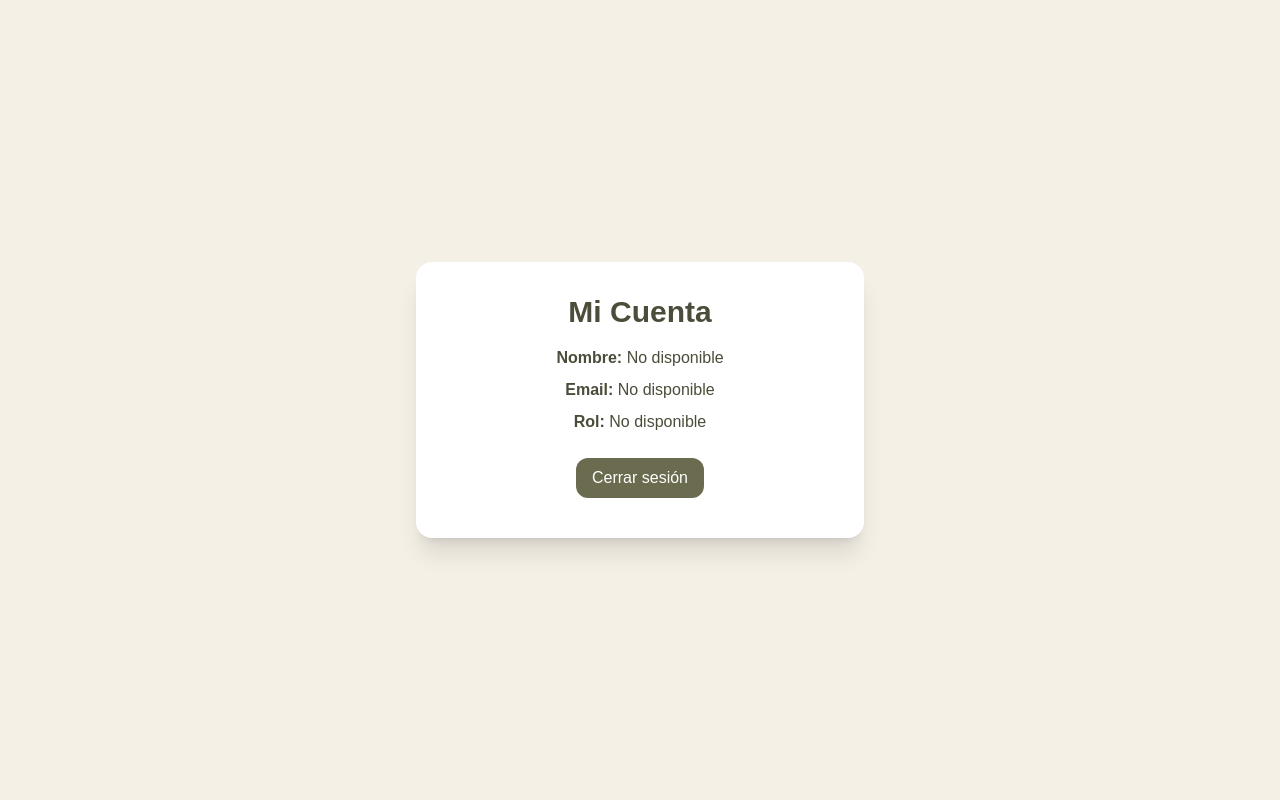
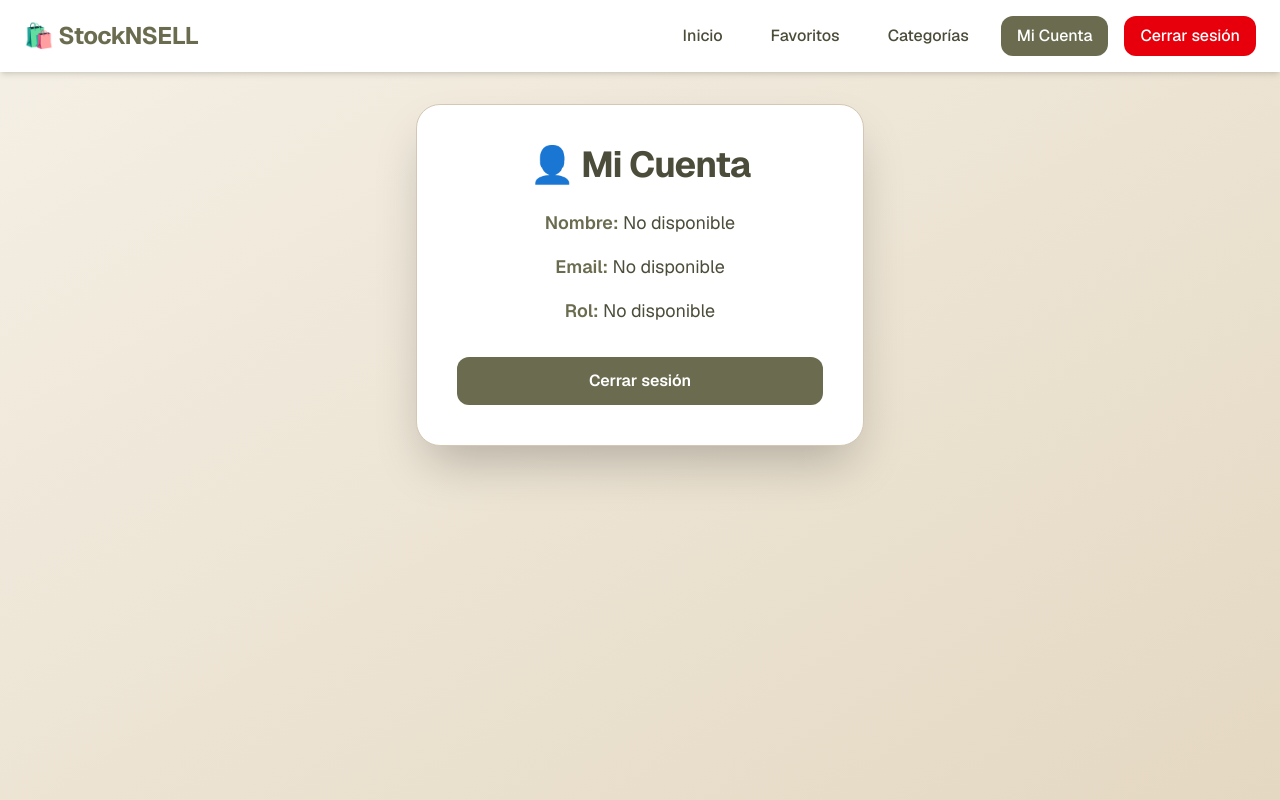
Before and after one commit to Estebanpacheco18/Laboratorio06-Web, a Next.js app in the folder frontend/: page /account in a window 1280 px wide. Built offline with nearby package versions, Linux system fonts and the light colour scheme.

Commit message:
Cambio mejorado

```diff
--- a/frontend/src/app/account/page.tsx
+++ b/frontend/src/app/account/page.tsx
@@ -27,28 +27,97 @@ export default function AccountPage() {
     router.push('/admin');
   };
 
+  const handleNavigate = (path: string) => {
+    router.push(path);
+  };
+
   return (
-    <main className="min-h-screen flex flex-col items-center justify-center bg-[#F5F0E6] text-[#4C4C3A]">
-      <div className="bg-white shadow-xl rounded-2xl p-8 w-full max-w-md flex flex-col items-center">
-        <h1 className="text-3xl font-bold mb-4">Mi Cuenta</h1>
-        <p className="mb-2"><b>Nombre:</b> {nombre || "No disponible"}</p>
-        <p className="mb-2"><b>Email:</b> {email || "No disponible"}</p>
-        <p className="mb-6"><b>Rol:</b> {rol || "No disponible"}</p>
+    <main className="min-h-screen bg-gradient-to-br from-[#F5F0E6] to-[#e4d8c2] text-[#4C4C3A] font-sans">
+      {/* NAVBAR */}
+      <nav className="flex flex-col md:flex-row justify-between items-center px-6 py-4 bg-white shadow-md gap-4 md:gap-0 sticky top-0 z-10">
+        <div className="flex items-center gap-4">
+          <h1
+            className="text-2xl font-bold tracking-tight cursor-pointer hover:text-[#6B6C4F] transition"
+            onClick={() => handleNavigate('/')}
+          >
+            🛍️ <span className="text-[#6B6C4F]">StockNSELL</span>
+          </h1>
+        </div>
+        <div className="flex gap-4 flex-wrap justify-center md:justify-start">
+          <button
+            onClick={() => handleNavigate('/')}
+            className="px-4 py-2 rounded-xl hover:bg-[#e0dbc7] transition font-medium"
+          >
+            Inicio
+          </button>
+          <button
+            onClick={() => handleNavigate('/favoritos')}
+            className="px-4 py-2 rounded-xl hover:bg-[#e0dbc7] transition font-medium"
+          >
+            Favoritos
+          </button>
+          <button
+            onClick={() => handleNavigate('/categorias')}
+            className="px-4 py-2 rounded-xl hover:bg-[#e0dbc7] transition font-medium"
+          >
+            Categorías
+          </button>
+          <button
+            onClick={() => handleNavigate('/account')}
+            className="px-4 py-2 rounded-xl bg-[#6B6C4F] text-white hover:bg-[#4C4C3A] transition font-medium"
+          >
+            Mi Cuenta
+          </button>
+          {rol === 'admin' && (
+            <button
+              onClick={handleGoAdmin}
+              className="px-4 py-2 rounded-xl bg-yellow-600 text-white hover:bg-yellow-800 transition font-medium"
+            >
+              Panel Admin
+            </button>
+          )}
           <button
             onClick={handleLogout}
-          className="bg-[#6B6C4F] text-white px-4 py-2 rounded-xl hover:bg-[#4C4C3A] transition mb-2"
+            className="px-4 py-2 rounded-xl bg-red-600 text-white hover:bg-red-800 transition font-medium"
+          >
+            Cerrar sesión
+          </button>
+        </div>
+      </nav>
+
+      {/* CONTENIDO */}
+      <section className="flex flex-col items-center justify-center p-8">
+        <div className="bg-white shadow-2xl rounded-3xl p-10 w-full max-w-md flex flex-col items-center border border-[#d4c8b4]">
+          <h1 className="text-4xl font-bold mb-6 text-[#4C4C3A] tracking-tight">👤 Mi Cuenta</h1>
+          <div className="w-full space-y-4 text-center">
+            <p className="text-lg">
+              <span className="font-semibold text-[#6B6C4F]">Nombre:</span> {nombre || "No disponible"}
+            </p>
+            <p className="text-lg">
+              <span className="font-semibold text-[#6B6C4F]">Email:</span> {email || "No disponible"}
+            </p>
+            <p className="text-lg">
+              <span className="font-semibold text-[#6B6C4F]">Rol:</span> {rol || "No disponible"}
+            </p>
+          </div>
+          <div className="mt-8 w-full flex flex-col gap-4">
+            <button
+              onClick={handleLogout}
+              className="bg-[#6B6C4F] text-white px-6 py-3 rounded-xl hover:bg-[#4C4C3A] transition font-semibold w-full"
             >
               Cerrar sesión
             </button>
             {rol === 'admin' && (
               <button
                 onClick={handleGoAdmin}
-            className="bg-yellow-600 text-white px-4 py-2 rounded-xl hover:bg-yellow-800 transition"
+                className="bg-yellow-600 text-white px-6 py-3 rounded-xl hover:bg-yellow-800 transition font-semibold w-full"
               >
                 Ir al panel de administración
               </button>
             )}
           </div>
+        </div>
+      </section>
     </main>
   );
 }
--- a/frontend/src/app/page.tsx
+++ b/frontend/src/app/page.tsx
@@ -12,22 +12,18 @@ export default function StoreHomePage() {
   const [categories] = useState(['Electrónica', 'Ropa', 'Hogar', 'Deportes']);
   const [nombre, setNombre] = useState<string | null>(null);
 
-  // Leer nombre de localStorage o de la URL (para Google OAuth)
   useEffect(() => {
-    // Si viene de Google OAuth, el nombre puede estar en la URL
     const params = new URLSearchParams(window.location.search);
     const nombreUrl = params.get('nombre');
     if (nombreUrl) {
       setNombre(nombreUrl);
       localStorage.setItem('nombre', nombreUrl);
-      // Limpia la URL para que no quede el parámetro
       window.history.replaceState({}, document.title, window.location.pathname);
     } else {
       setNombre(localStorage.getItem('nombre'));
     }
   }, []);
 
-  // Cargar productos
   useEffect(() => {
     axios.get('http://localhost:3001/api/products')
       .then(res => {
@@ -40,34 +36,33 @@ export default function StoreHomePage() {
       });
   }, []);
 
-  // Búsqueda en tiempo real
   useEffect(() => {
     setFilteredProducts(
       products.filter(product =>
         product.nombre.toLowerCase().includes(search.toLowerCase())
       )
     );
-  }, [search, products])
+  }, [search, products]);
 
   const handleLogout = () => {
     localStorage.removeItem('token');
     localStorage.removeItem('nombre');
     setNombre(null);
-    window.location.href = '/'; // Redirigir a la página de inicio
+    window.location.href = '/';
   };
 
   return (
-    <main className="min-h-screen bg-[#F5F0E6] text-[#4C4C3A] font-sans">
+    <main className="min-h-screen bg-gradient-to-br from-[#F9F6F1] to-[#EAE6DF] text-[#333] font-sans">
       {/* NAVBAR */}
-      <nav className="flex flex-col md:flex-row justify-between items-center px-6 py-4 bg-white shadow-md gap-4 md:gap-0 relative">
+      <nav className="sticky top-0 z-50 bg-white/80 backdrop-blur shadow-md px-6 py-4 flex flex-col md:flex-row justify-between items-center gap-4">
         <div className="flex items-center gap-4">
-          <h1 className="text-2xl font-bold tracking-tight">🛍️ StockNSELL</h1>
-          <span className="ml-4 text-lg">
+          <h1 className="text-2xl font-bold text-[#2E2F1B]">🛍️ StockNSELL</h1>
+          <span className="text-lg text-[#555]">
             {nombre ? `Hola, ${nombre}!` : "Hola invitado!"}
           </span>
         </div>
-        {/* BARRA DE BÚSQUEDA */}
-        <div className="flex items-center bg-[#F0EBE0] px-3 py-1 rounded-xl w-full md:w-1/3">
+
+        <div className="flex items-center bg-[#EFEDE8] px-3 py-1 rounded-full w-full md:w-1/3">
           <Search className="text-[#6B6C4F] mr-2" size={20} />
           <input
             type="text"
@@ -76,28 +71,25 @@ export default function StoreHomePage() {
             onChange={(e) => setSearch(e.target.value)}
             className="w-full bg-transparent outline-none text-sm"
           />
-          <button className="text-sm text-[#6B6C4F] font-semibold ml-2 hover:underline">
-            Buscar
-          </button>
         </div>
-        {/* LINKS */}
-        <ul className="hidden md:flex gap-6 font-medium relative">
-          <li><a href="#" className="hover:text-[#6B6C4F]">Inicio</a></li>
-          <li><a href="#" className="hover:text-[#6B6C4F]">Favoritos</a></li>
-          {/* CATEGORÍAS CON DROPDOWN */}
+
+        <div className="flex items-center gap-4">
+          <ul className="hidden md:flex gap-6 font-medium">
+            <li><a href="#" className="hover:text-[#6B6C4F] transition">Inicio</a></li>
+            <li><a href="#" className="hover:text-[#6B6C4F] transition">Favoritos</a></li>
             <li className="relative">
               <button
                 onClick={() => setShowCategories(!showCategories)}
-              className="hover:text-[#6B6C4F] flex items-center gap-1"
+                className="hover:text-[#6B6C4F] flex items-center gap-1 transition"
               >
                 Categorías <ChevronDown size={16} />
               </button>
               {showCategories && (
-              <ul className="absolute top-8 left-0 bg-white border rounded shadow-md w-40 z-50">
+                <ul className="absolute top-full mt-2 bg-white border rounded-lg shadow-md w-40 z-50 ring-1 ring-gray-200 overflow-hidden">
                   {categories.map((cat, i) => (
                     <li
                       key={i}
-                    className="px-4 py-2 hover:bg-[#F5F0E6] cursor-pointer text-sm"
+                      className="px-4 py-2 hover:bg-[#F0EBE0] cursor-pointer text-sm transition"
                       onClick={() => {
                         alert(`Categoría seleccionada: ${cat}`);
                         setShowCategories(false);
@@ -109,39 +101,46 @@ export default function StoreHomePage() {
                 </ul>
               )}
             </li>
-          <li><a href="/account" className="hover:text-[#6B6C4F]">Mi Cuenta</a></li>
+            <li><a href="/account" className="hover:text-[#6B6C4F] transition">Mi Cuenta</a></li>
           </ul>
+
           {nombre ? (
             <button
               onClick={handleLogout}
-            className="bg-[#6B6C4F] text-white px-4 py-2 rounded-xl hover:bg-[#4C4C3A] transition"
+              className="bg-[#6B6C4F] text-white px-4 py-2 rounded-full hover:bg-[#4C4C3A] transition"
             >
               Cerrar sesión
             </button>
           ) : (
             <a
               href="/login"
-            className="bg-[#6B6C4F] text-white px-4 py-2 rounded-xl hover:bg-[#4C4C3A] transition"
+              className="bg-[#6B6C4F] text-white px-4 py-2 rounded-full hover:bg-[#4C4C3A] transition"
             >
               Iniciar sesión
             </a>
           )}
+        </div>
       </nav>
 
       {/* PRODUCTOS */}
       <section className="py-12 px-6">
-        <h3 className="text-2xl font-semibold mb-6">Productos</h3>
-        <div className="grid grid-cols-1 sm:grid-cols-2 md:grid-cols-3 lg:grid-cols-4 gap-6">
+        <h3 className="text-2xl font-semibold mb-6 text-[#2E2F1B]">Productos</h3>
+        <div className="grid grid-cols-1 sm:grid-cols-2 md:grid-cols-3 lg:grid-cols-4 gap-8">
           {filteredProducts.length === 0 ? (
             <p className="col-span-full text-center text-gray-500">No hay productos para mostrar.</p>
           ) : (
             filteredProducts.map((product) => (
-              <div key={product._id} className="bg-white rounded-xl p-4 shadow hover:shadow-lg transition">
-                <div className="h-40 bg-gray-200 rounded mb-3" />
-                <h4 className="text-lg font-semibold">{product.nombre}</h4>
+              <div
+                key={product._id}
+                className="bg-white rounded-xl p-4 shadow-sm hover:shadow-md transition group border border-gray-200"
+              >
+                <div className="h-40 bg-gray-100 rounded mb-3 flex items-center justify-center overflow-hidden">
+                  <span className="text-gray-400 text-sm">Imagen</span>
+                </div>
+                <h4 className="text-lg font-semibold text-[#333]">{product.nombre}</h4>
                 <p className="text-sm text-[#6B6C4F]">{product.descripcion}</p>
                 <p className="mt-2 font-bold text-[#4C4C3A]">${product.precio}</p>
-                <button className="mt-3 bg-[#6B6C4F] text-white w-full py-2 rounded hover:bg-[#4C4C3A] transition">
+                <button className="mt-4 w-full py-2 bg-[#6B6C4F] text-white rounded-full hover:bg-[#4C4C3A] transition">
                   Ver más
                 </button>
               </div>
```
Lines whose indentation alone changed are shown as unchanged.
